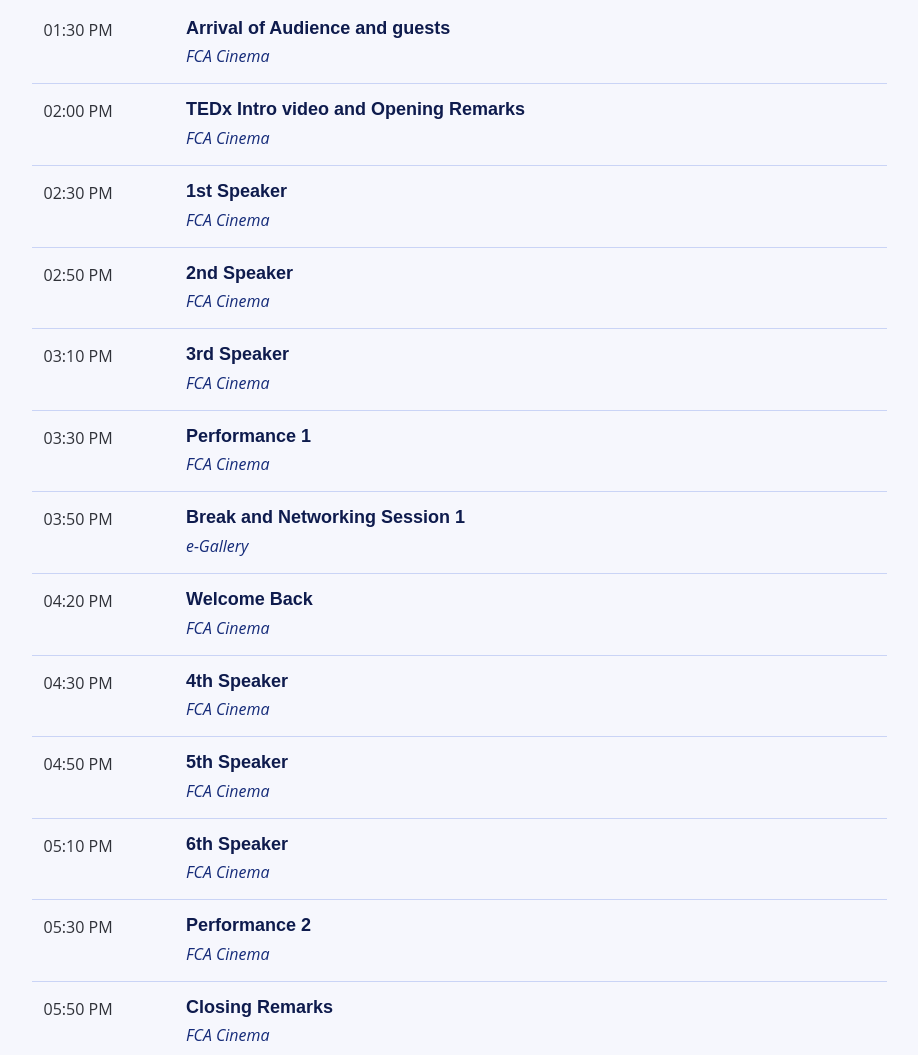
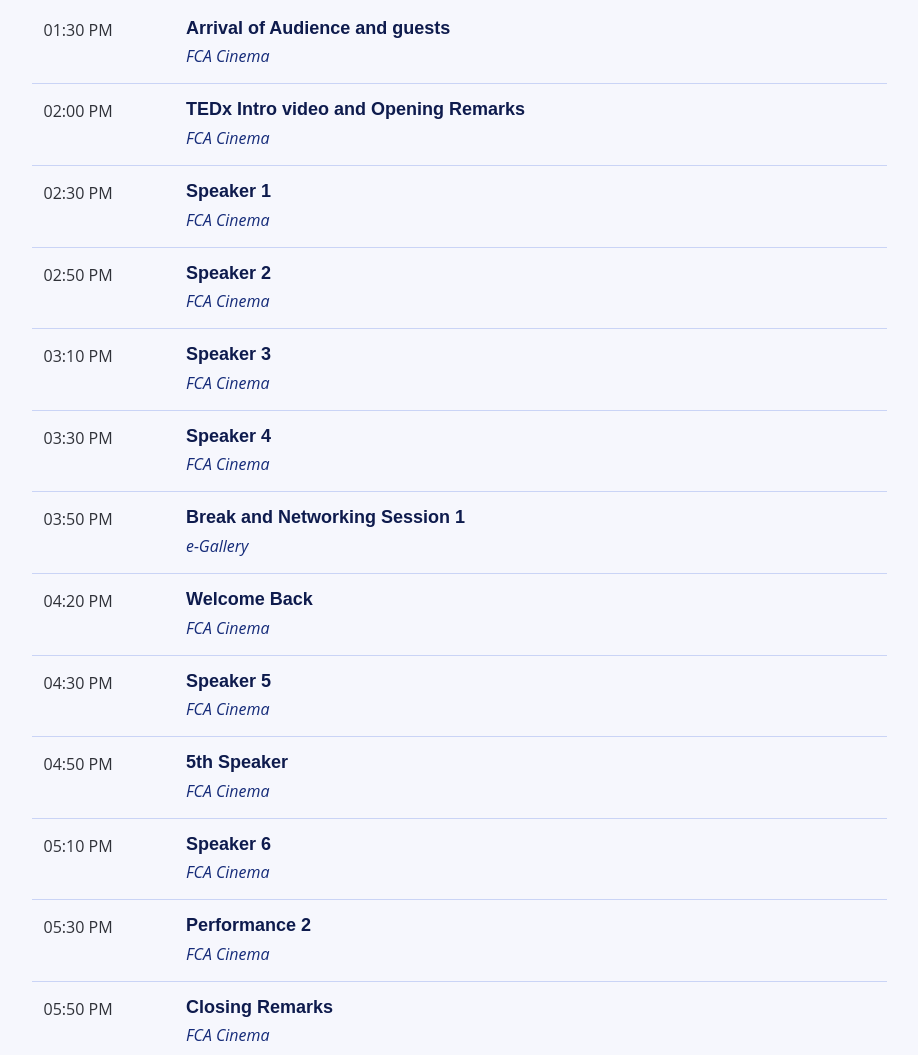
Before and after one commit to amro-mahir/mmutedx2023, a website: page index.html in a window 1280 px wide. Shown: the part 2521-3576 px from the top of the page, without its empty margins (181-1099 px from the left). Drawn offline with Linux system fonts and the light colour scheme.

Commit message:
itinerary updated

```diff
--- a/index.html
+++ b/index.html
@@ -321,7 +321,7 @@
                 <!-- <div class="speaker">
                   <img src="assets/img/speakers/2.jpg" alt="Hubert Hirthe">
                 </div> -->
-                <h4>1st Speaker<!--<span>Speaker name</span>--></h4>
+                <h4>Speaker 1<!--<span>Speaker name</span>--></h4>
                 <p>FCA Cinema</p>
               </div>
             </div>
@@ -332,7 +332,7 @@
                 <!-- <div class="speaker">
                   <img src="assets/img/speakers/3.jpg" alt="Cole Emmerich">
                 </div> -->
-                <h4>2nd Speaker<!--<span>Speaker name</span>--></h4>
+                <h4>Speaker 2<!--<span>Speaker name</span>--></h4>
                 <p>FCA Cinema</p>
               </div>
             </div>
@@ -343,7 +343,7 @@
                 <!-- <div class="speaker">
                   <img src="assets/img/speakers/4.jpg" alt="Jack Christiansen">
                 </div> -->
-                <h4>3rd Speaker<!--<span>Speaker name</span>--></h4>
+                <h4>Speaker 3<!--<span>Speaker name</span>--></h4>
                 <p>FCA Cinema</p>
               </div>
             </div>
@@ -354,7 +354,7 @@
                 <!-- <div class="speaker">
                   <img src="assets/img/speakers/4.jpg" alt="Jack Christiansen">
                 </div> -->
-                <h4>Performance 1<!--<span>Performer</span>--></h4>
+                <h4>Speaker 4<!--<span>Performer</span>--></h4>
                 <p>FCA Cinema</p>
               </div>
             </div>
@@ -387,7 +387,7 @@
                 <!-- <div class="speaker">
                   <img src="assets/img/speakers/6.jpg" alt="Willow Trantow">
                 </div> -->
-                <h4>4th Speaker<!--<span>Speaker name</span>--></h4>
+                <h4>Speaker 5<!--<span>Speaker name</span>--></h4>
                 <p>FCA Cinema</p>
               </div>
             </div>
@@ -409,7 +409,7 @@
                 <!-- <div class="speaker">
                   <img src="assets/img/speakers/6.jpg" alt="Willow Trantow">
                 </div> -->
-                <h4>6th Speaker<!--<span>Speaker name</span>--></h4>
+                <h4>Speaker 6<!--<span>Speaker name</span>--></h4>
                 <p>FCA Cinema</p>
               </div>
             </div>
```
